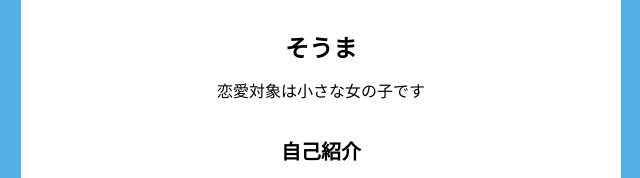
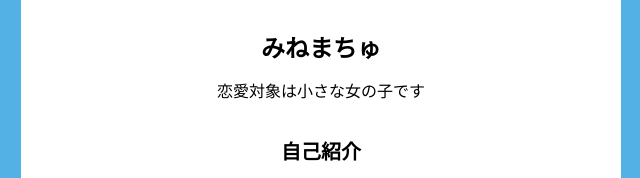
Before and after one commit to HaraMitsuki/yuta, a plain HTML site: page index.html in a window 1280 px wide. Shown: the part 258-436 px from the top of the page, 319-959 px from the left. Drawn offline with Linux system fonts and the light colour scheme.

Commit message:
Update index.html

```diff
--- a/index.html
+++ b/index.html
@@ -79,7 +79,7 @@
                 <img src="images.jpg" alt="ゆうたのプロフィール画像" width="300" height="300">
             </figure>
 
-            <h2 class="heading-lv2 heading-margin text-center">そうま</h2>
+            <h2 class="heading-lv2 heading-margin text-center">みねまちゅ</h2>
             <p class="text text-center">恋愛対象は小さな女の子です</p>
 
             <h3 class="heading-lv3 heading-margin text-center">自己紹介</h3>
```
